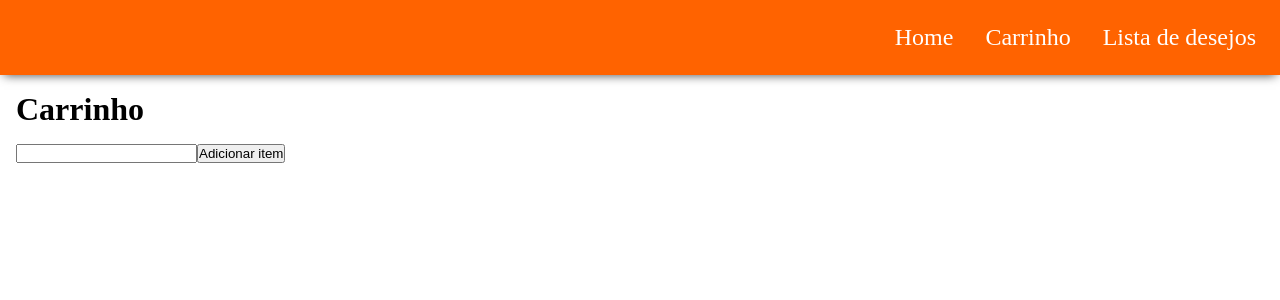
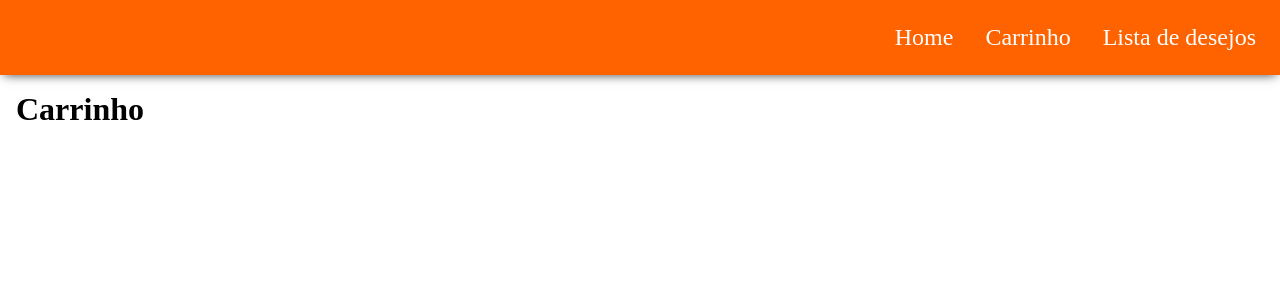
Before and after one commit to vitorsouzaJ/Teste-tecnico, a React (Vite) app in the folder client/: page /cart in a window 1280 px wide. Shown: the top 300 px of the page. Built offline with nearby package versions, Linux system fonts and the light colour scheme; the HTML template or start-up script is replaced by a standard one.

Commit message:
Feat: adicionado rotina de adiconar produto ao carrinho

```diff
--- a/client/src/pages/cart/components/addItemToCart/addItemToCart.tsx
+++ /dev/null
@@ -1,31 +0,0 @@
-import { useState } from "react";
-import { useAppDispatch } from "../../../../hooks/redux";
-import { addItem } from "../../../../redux/cart/cartSlice";
-
-export const AddItemToCart = () => {
-  const [name, setName] = useState<string>("");
-  // useDispatch para executar uma ação do carrinho (reducer do cartSlice)
-  const dispatch = useAppDispatch();
-
-  const handleAdd = () => {
-    dispatch(
-      addItem({
-        id: Math.random(),
-        name,
-        price: (Math.random() * 10).toFixed(2),
-      })
-    );
-    setName("");
-  };
-
-  return (
-    <div>
-      <input
-        type="text"
-        value={name}
-        onChange={(e) => setName(e.target.value)}
-      />
-      <button onClick={handleAdd}>Adicionar item</button>
-    </div>
-  );
-};
--- /dev/null
+++ b/client/src/pages/cart/components/item/item.tsx
@@ -0,0 +1,18 @@
+import { ProductBlockProps } from "../../../../types/cart";
+import * as ItemsListStyles from "./styles";
+
+export const Items: React.FC<ProductBlockProps> = ({ item }) => {
+  //Bloco que ira aparecer os itens do carrinho
+
+  console.log(item, "item");
+  return (
+    <ItemsListStyles.Container>
+      <ItemsListStyles.CartImg
+        imageUrl={item.imageUrl}
+      ></ItemsListStyles.CartImg>
+      <p key={item.id}>
+        Qnt-{item.count} {item.name} - R$ {item.price}
+      </p>
+    </ItemsListStyles.Container>
+  );
+};
--- /dev/null
+++ b/client/src/pages/cart/components/item/styles.ts
@@ -0,0 +1,36 @@
+import styled from "styled-components";
+
+export const CartImg = styled.div`
+  background-image: ${(props) => `url('${props.imageUrl}')`};
+  height: 20vh; /* 20% da altura da tela */
+  width: 20vh; /* 20% da largura do contêiner pai */
+  background-size: cover;
+  background-repeat: no-repeat;
+  background-position: center;
+  border-radius: 10px;
+  box-shadow: 0px 4px 4px rgba(0, 0, 0, 0.25);
+  display: flex;
+  align-items: flex-end;
+  transition: all 0.3s ease;
+  background-color: transparent;
+  background-blend-mode: color;
+  position: relative;
+
+  &:hover {
+    background-color: rgba(0, 0, 0, 0.5);
+    background-blend-mode: color;
+    cursor: pointer;
+  }
+
+  @media (max-width: 768px) {
+    width: 100%;
+  }
+`;
+
+export const Container = styled.div`
+  display: flex;
+  flex-direction: row;
+  align-items: center;
+  gap: 20px;
+  flex-wrap: wrap; /* Adicionando flex-wrap */
+`;
--- a/client/src/pages/cart/components/itemsList/itemsList.tsx
+++ b/client/src/pages/cart/components/itemsList/itemsList.tsx
@@ -1,18 +1,47 @@
 import { useSelector } from "react-redux";
 import { getCartItemsState } from "../../../../redux/cart/cartSlice";
 import * as ItemsListStyles from "./styles";
+import { Items } from "../item/item";
+import { IProduct } from "../../../../types/cart";
 
 export const ItemsList = () => {
-  // useSelector para pegar o estado do carrinho usando a const exportada do cartSlice
   const items = useSelector(getCartItemsState);
+
+  interface ItemMap {
+    [itemId: string]: {
+      name: string; // Supondo que "name" seja o nome do item
+      id: string; // Supondo que "id" seja o ID do item
+      count: number;
+    };
+  }
+  // Função para processar os itens e retornar uma lista atualizada com a contagem de repetições
+  const processItems = (items: IProduct) => {
+    const itemMap: ItemMap = {};
+    items.forEach((item: IProduct) => {
+      const itemId = item.name.id;
+      if (itemId in itemMap) {
+        itemMap[itemId].count++;
+      } else {
+        itemMap[itemId] = { ...item.name, count: 1 }; // Adicionando count ao item
+      }
+    });
+    return Object.values(itemMap);
+  };
+
+  // Processar os itens antes de renderizá-los
+  const processedItems = processItems(items);
 
   return (
     <ItemsListStyles.Container>
-      {items.map((item) => (
-        <li key={item.id}>
-          {item.name} - R$ {item.price}
-        </li>
-      ))}
+      {processedItems.map(
+        (item, index) =>
+          item.name != null && (
+            <ItemsListStyles.Item key={index}>
+              {/* Passando o item diretamente como propriedade */}
+              <Items item={item} />
+            </ItemsListStyles.Item>
+          )
+      )}
     </ItemsListStyles.Container>
   );
 };
--- a/client/src/pages/cart/components/itemsList/styles.ts
+++ b/client/src/pages/cart/components/itemsList/styles.ts
@@ -2,4 +2,9 @@ import styled from "styled-components";
 
 export const Container = styled.ul`
   list-style: none;
+  padding: 10px;
 `;
+
+export const Item = styled.li`
+  margin-bottom: 20px;
+`;
--- a/client/src/pages/cart/index.tsx
+++ b/client/src/pages/cart/index.tsx
@@ -1,4 +1,3 @@
-import { AddItemToCart } from "./components/addItemToCart/addItemToCart";
 import { ItemsList } from "./components/itemsList/itemsList";
 import * as CartStyles from "./styles";
 
@@ -6,7 +5,6 @@ export const Cart = () => {
   return (
     <CartStyles.Container>
       <h1>Carrinho</h1>
-      <AddItemToCart />
       <ItemsList />
     </CartStyles.Container>
   );
--- a/client/src/pages/home/components/addItemToCart/addItemToCart.tsx
+++ b/client/src/pages/home/components/addItemToCart/addItemToCart.tsx
@@ -1,7 +1,31 @@
+import { useState } from "react";
 import * as Styles from "./styles.js";
 import { FaCartPlus, FaHeart } from "react-icons/fa";
+import { useAppDispatch } from "../../../../hooks/redux.js";
+import { addItem } from "../../../../redux/cart/cartSlice.js";
 
-export const AddItemToCart = () => {
+interface AddItemToCartProps {
+  setName: (name: string) => void;
+  name: string;
+}
+export const AddItemToCart: React.FC<AddItemToCartProps> = ({
+  setName,
+  name,
+}) => {
+  // useDispatch para executar uma ação do carrinho (reducer do cartSlice)
+  const dispatch = useAppDispatch();
+
+  const handleAdd = () => {
+    dispatch(
+      addItem({
+        id: Math.random(),
+        name,
+        price: (Math.random() * 10).toFixed(2),
+      })
+    );
+    setName("");
+  };
+
   return (
     //Botões que seram iniciados dentro do componente do produto
     <Styles.Container>
@@ -9,7 +33,11 @@ export const AddItemToCart = () => {
         <FaHeart />
         Desejo
       </Styles.Button>
-      <Styles.Button color={"008000"} hoverColor={"228b22"}>
+      <Styles.Button
+        color={"008000"}
+        hoverColor={"228b22"}
+        onClick={() => handleAdd()}
+      >
         <FaCartPlus />
         Adicionar ao carrinho
       </Styles.Button>
--- a/client/src/pages/home/components/blockProduct/index.tsx
+++ b/client/src/pages/home/components/blockProduct/index.tsx
@@ -1,15 +1,18 @@
+import { useState } from "react";
 import { ProductBlockProps } from "../../../../types/cart";
 import { AddItemToCart } from "../addItemToCart/addItemToCart.js";
 
 import * as Styles from "./styles.js";
 
 const ProductBlock: React.FC<ProductBlockProps> = ({ product }) => {
+  const [name, setName] = useState<string>(product);
+
   return (
     //Componente para que monda o bloco de um so produto
     <Styles.ProductContainer>
       <Styles.ProductImage imageUrl={product.imageUrl}></Styles.ProductImage>
       <Styles.AddItemToCart>
-        <AddItemToCart></AddItemToCart>
+        <AddItemToCart setName={setName} name={name}></AddItemToCart>
       </Styles.AddItemToCart>
     </Styles.ProductContainer>
   );
--- a/client/src/redux/store.ts
+++ b/client/src/redux/store.ts
@@ -1,14 +1,11 @@
 import { configureStore } from "@reduxjs/toolkit";
+
 import cartSlice from "./cart/cartSlice";
 
 export const store = configureStore({
   reducer: {
     cart: cartSlice,
   },
-  middleware: (getDefaultMiddleware) =>
-    getDefaultMiddleware({
-      serializableCheck: false,
-    }),
 });
 
 export type AppDispatch = typeof store.dispatch;
```
Also changed, not shown: client/src/pages/cart/components/addItemToCart/styles.ts (deleted, +0 -7 lines).
